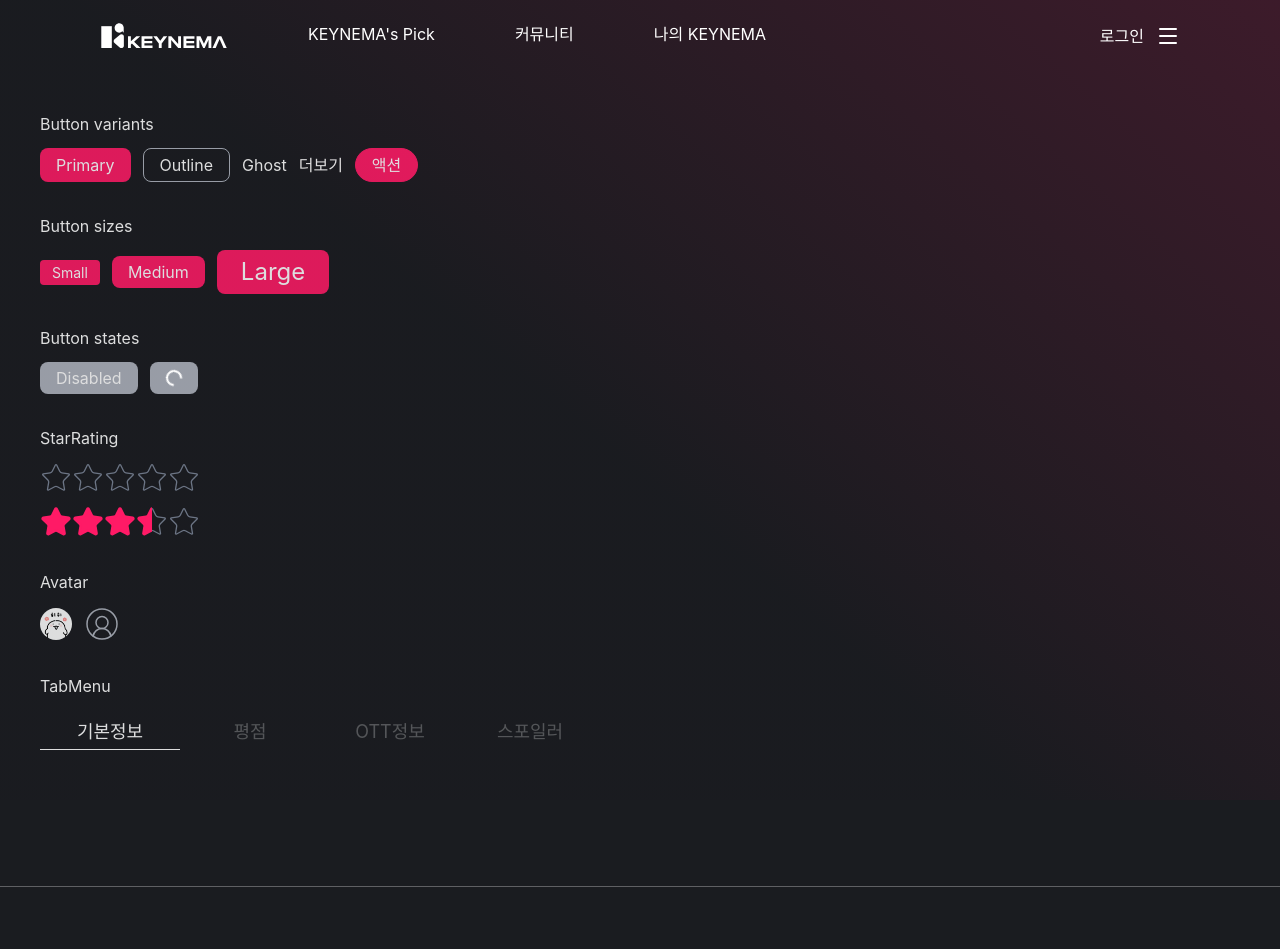
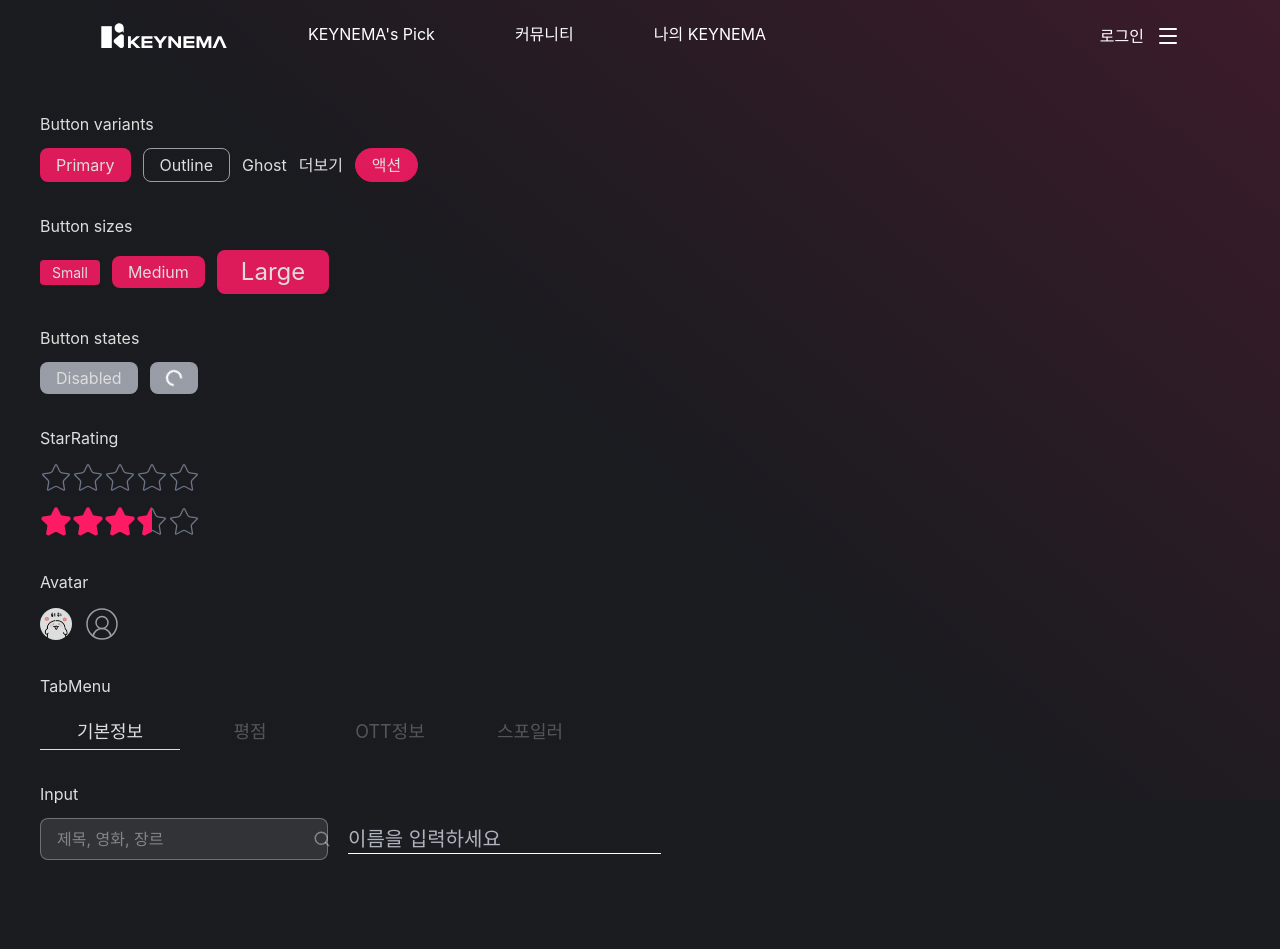
Before and after one commit to SammyLee519/keynema-v2, a React (Vite) app: page /dev in a window 1280 px wide. Shown: the top 949 px of the page. Built offline with nearby package versions, Linux system fonts and the light colour scheme; a web font is replaced by a local one.

Commit message:
feat: implement input component (#24)
- search, underline variant 구현
- 값 입력 시 x 버튼으로 초기화
- DevPage에 추가
- index.ts 배럴패턴export 추가

Co-authored-by: 샘무리 <sammy@saemmuliui-MacBookPro.local>

```diff
--- /dev/null
+++ b/src/components/common/input/Input.tsx
@@ -0,0 +1,69 @@
+import { Search, X } from 'lucide-react'
+import { type InputHTMLAttributes } from 'react'
+
+import { cn } from '@/utils/cn'
+
+type InputProps = {
+  variant?: 'search' | 'underline'
+  onClear?: () => void
+  className?: string
+} & InputHTMLAttributes<HTMLInputElement>
+
+export function Input({
+  variant = 'search',
+  onClear,
+  className,
+  ...props
+}: InputProps) {
+  const hasValue = Boolean(props.value)
+
+  if (variant === 'underline') {
+    return (
+      <div className="relative flex items-center">
+        <input
+          type="text"
+          className={cn(
+            'w-full border-b border-white bg-transparent text-white outline-none',
+            'text-sm placeholder:text-gray-400 md:text-xl',
+            hasValue && 'pr-6',
+            className
+          )}
+          {...props}
+        />
+        {hasValue && onClear && (
+          <X
+            size={16}
+            className="absolute right-0 cursor-pointer text-primary"
+            onClick={onClear}
+          />
+        )}
+      </div>
+    )
+  }
+
+  return (
+    <div
+      className={cn(
+        'flex max-w-72 items-center gap-2 rounded-md border px-4 py-2 transition-colors',
+        'border-border-subtle bg-transparent',
+        'md:border-border-subtle md:bg-bg-input',
+        'focus-within:border-white md:focus-within:bg-bg-input-focus',
+        className
+      )}
+    >
+      <input
+        type="text"
+        className="flex-1 bg-transparent text-xs text-white outline-none placeholder:text-text-placeholder md:text-base"
+        {...props}
+      />
+      {hasValue && onClear && (
+        <X
+          size={16}
+          className="shrink-0 cursor-pointer text-white"
+          onClick={onClear}
+        />
+      )}
+      <Search size={18} className="shrink-0 text-text-placeholder" />
+    </div>
+  )
+}
--- a/src/components/index.ts
+++ b/src/components/index.ts
@@ -4,3 +4,4 @@ export { PageLoader } from './common/page-loader/PageLoader'
 export { StarRating } from './common/star-rating/StarRating'
 export { Avatar } from './common/avatar/Avatar'
 export { TabMenu } from './common/tab-menu/TabMenu'
+export { Input } from './common/input/Input'
--- a/src/pages/DevPage.tsx
+++ b/src/pages/DevPage.tsx
@@ -1,7 +1,7 @@
 import { useState } from 'react'
 
 import profileImage from '@/assets/profile_image.png'
-import { Avatar, Button, StarRating, TabMenu } from '@/components'
+import { Avatar, Button, Input, StarRating, TabMenu } from '@/components'
 
 export const TAB_ITEM = [
   { value: 'info', label: '기본정보' },
@@ -13,6 +13,7 @@ export const TAB_ITEM = [
 export default function DevPage() {
   const [starValue, setStarValue] = useState(0)
   const [tab, setTab] = useState(TAB_ITEM[0].value)
+  const [query, setQuery] = useState('')
 
   return (
     <div className="flex flex-col gap-8 p-10">
@@ -73,6 +74,26 @@ export default function DevPage() {
         <h2>TabMenu</h2>
         <TabMenu tabs={TAB_ITEM} value={tab} onValueChange={setTab} />
       </section>
+
+      <section className="flex flex-col gap-3">
+        <h2>Input</h2>
+        <div className="flex gap-5">
+          <Input
+            variant="search"
+            value={query}
+            onChange={(e) => setQuery(e.target.value)}
+            onClear={() => setQuery('')}
+            placeholder="제목, 영화, 장르"
+          />
+          <Input
+            variant="underline"
+            placeholder="이름을 입력하세요"
+            value={query}
+            onChange={(e) => setQuery(e.target.value)}
+            onClear={() => setQuery('')}
+          />
+        </div>
+      </section>
     </div>
   )
 }
```
